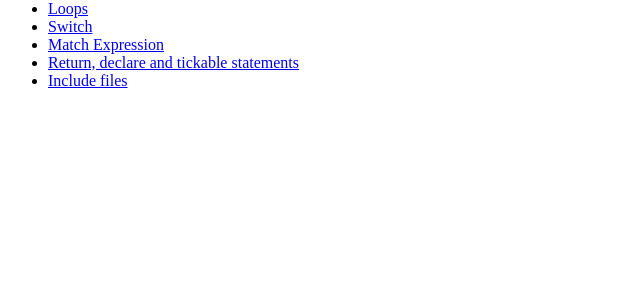
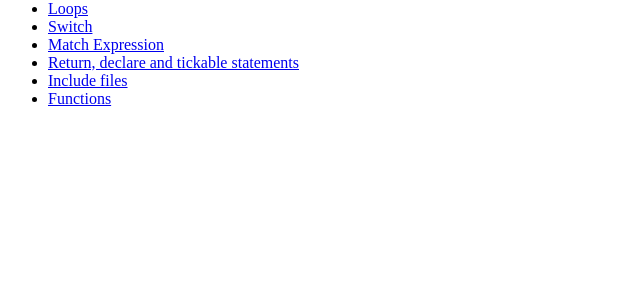
Before and after one commit to jorgearmas/PHP_Path, a PHP site: page / in a window 1280 px wide. Shown: the part 304-604 px from the top of the page, without its empty margins (0-640 px from the left). Run offline with PHP 8.4, Linux system fonts and the light colour scheme.

Commit message:
HL added

```diff
--- a/index.php
+++ b/index.php
@@ -66,6 +66,7 @@
         <li><a href="./_15_match_expression.php">Match Expression</a></li>
         <li><a href="./_16_return_declare_tickable_stmts.php">Return, declare and tickable statements</a></li>
         <li><a href="./_17_include_files.php">Include files</a></li>
+        <li><a href="./_18_functions.php">Functions</a></li>
     </ul>
 </body>
 </html>
```
